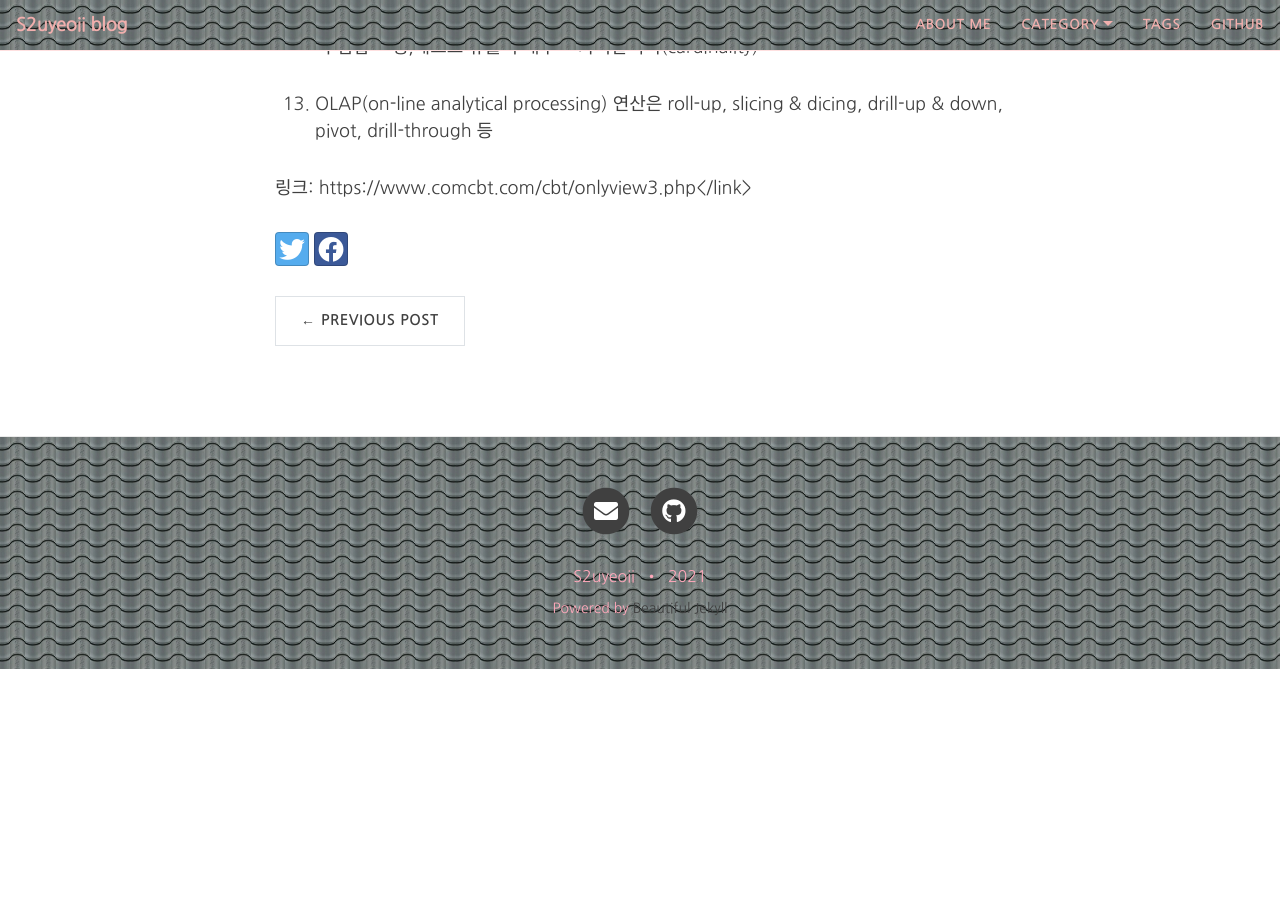
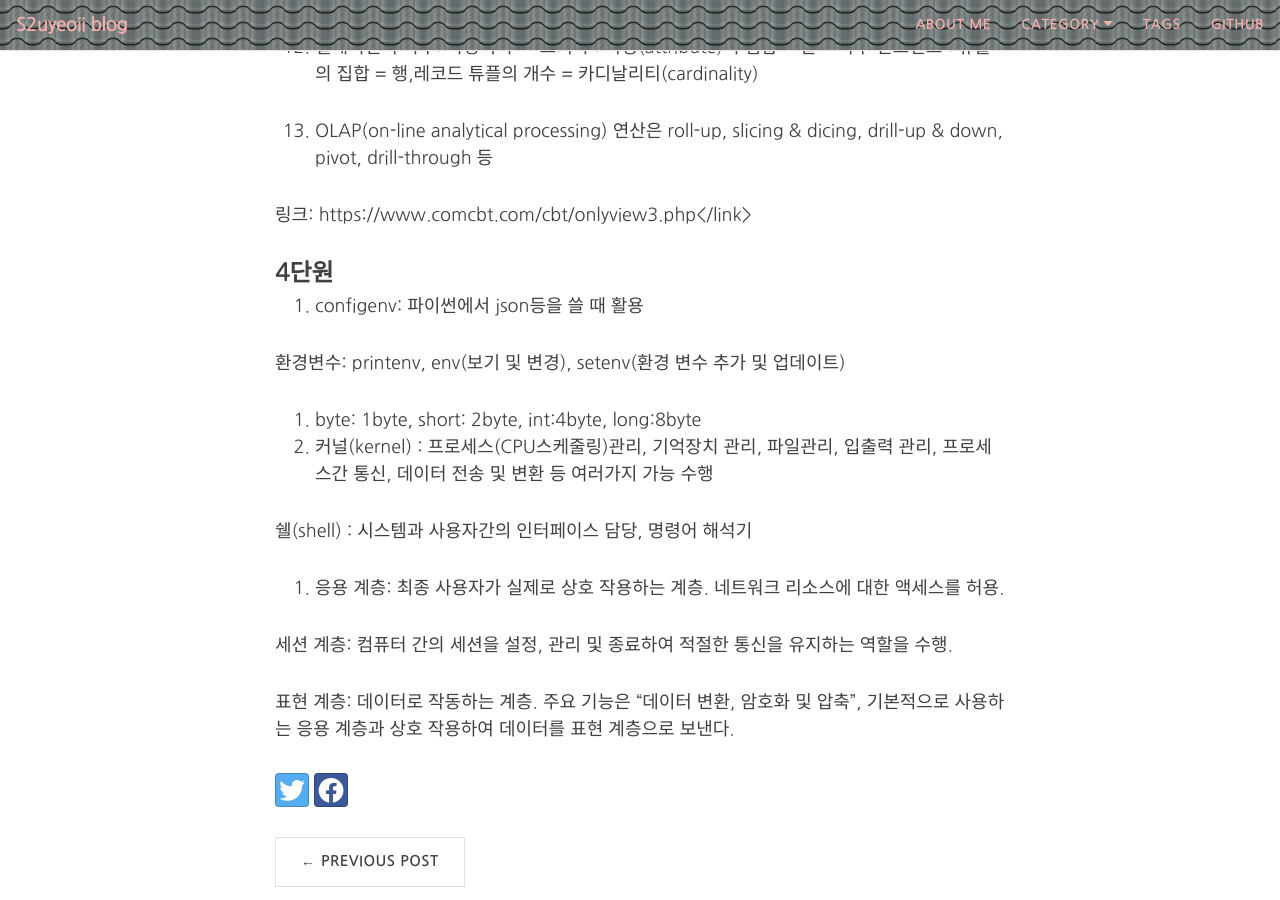
Before and after one commit to yeoneed/yeoneed.github.io, a Jekyll site: the page built from _posts/2021-05-12-정보처리기사 기출.md, in a window 1280 px wide and 900 px high, scrolled down 1218 px. Built offline with Jekyll 4.4.1, drawn with Linux system fonts in a browser that asks for light colours; nearby versions of some CDN libraries; some web fonts are replaced; comment, search, counter and statistics services are not loaded; before the commit the page ends 1887 px from its top, so only the background shows below that; some of the changed text lies outside the part shown.

Commit message:
Update 2021-05-12-정보처리기사 기출.md

```diff
--- a/_posts/2021-05-12-정보처리기사 기출.md
+++ b/_posts/2021-05-12-정보처리기사 기출.md
@@ -1,14 +1,15 @@
 ## 정보처리기사 2020-9월(4회)시험 정리
 
 41. 트랜잭션 특징: durability(연속성)-> 결과는 영구적으로 반영
-독립성: 다른 트랙잭션 서로 방해 안하도록
-일관성:
+독립성: 다른 트랙잭션 서로 방해 안하도록(끼어들 수 없다.)
+일관성: 트랜잭션 수행 전과 트랜잭션 수행 완료 후의 상태가 같아야 한다.
+원자성: all or nothing
 
 46: 역삼각형으로 주로 사용되며 ISA 관계(상하 관계를 가지는 관계)를 표현한다. 속성은 타원형
 
 47. update 의 기본 형식: update & set
 
-48. 후보키는 슈퍼키에 포함
+48. 범위크기: 슈퍼키> 후보키> 기본키
 
 49. grant update to~(데이터 갱신)
 
@@ -44,3 +45,20 @@
 60. OLAP(on-line analytical processing) 연산은 roll-up, slicing & dicing, drill-up & down, pivot, drill-through 등
 
 링크: <link>https://www.comcbt.com/cbt/onlyview3.php</link>
+
+### 4단원
+61. configenv: 파이썬에서 json등을 쓸 때 활용
+
+환경변수: printenv, env(보기 및 변경), setenv(환경 변수 추가 및 업데이트)
+
+62. byte: 1byte, short: 2byte, int:4byte, long:8byte
+64. 커널(kernel) : 프로세스(CPU스케줄링)관리, 기억장치 관리, 파일관리, 입출력 관리, 프로세스간 통신, 데이터 전송 및 변환 등 여러가지 가능 수행
+
+쉘(shell) : 시스템과 사용자간의 인터페이스 담당, 명령어 해석기
+
+65. 응용 계층: 최종 사용자가 실제로 상호 작용하는 계층. 네트워크 리소스에 대한 액세스를 허용.
+
+세션 계층: 컴퓨터 간의 세션을 설정, 관리 및 종료하여 적절한 통신을 유지하는 역할을 수행.
+
+표현 계층: 데이터로 작동하는 계층. 주요 기능은 "데이터 변환, 암호화 및 압축", 기본적으로 사용하는
+            응용 계층과 상호 작용하여 데이터를 표현 계층으로 보낸다.
```
